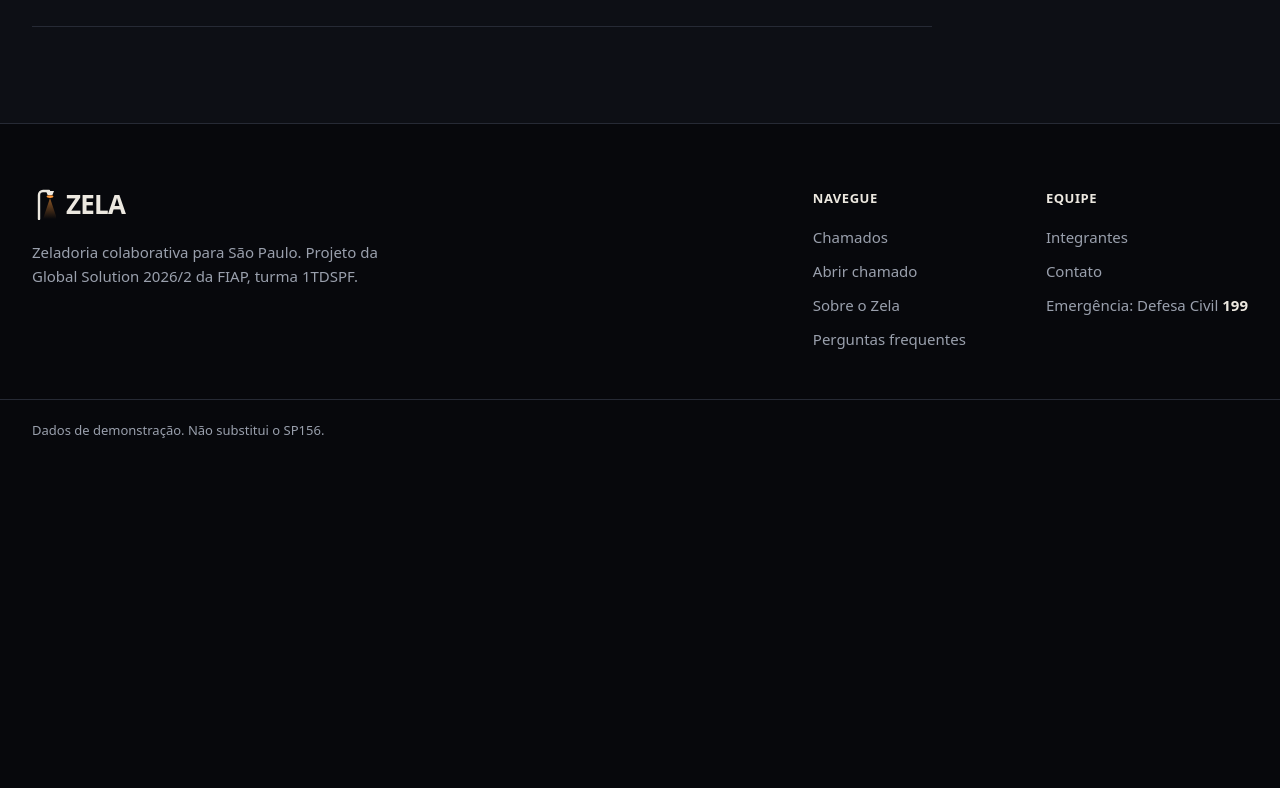
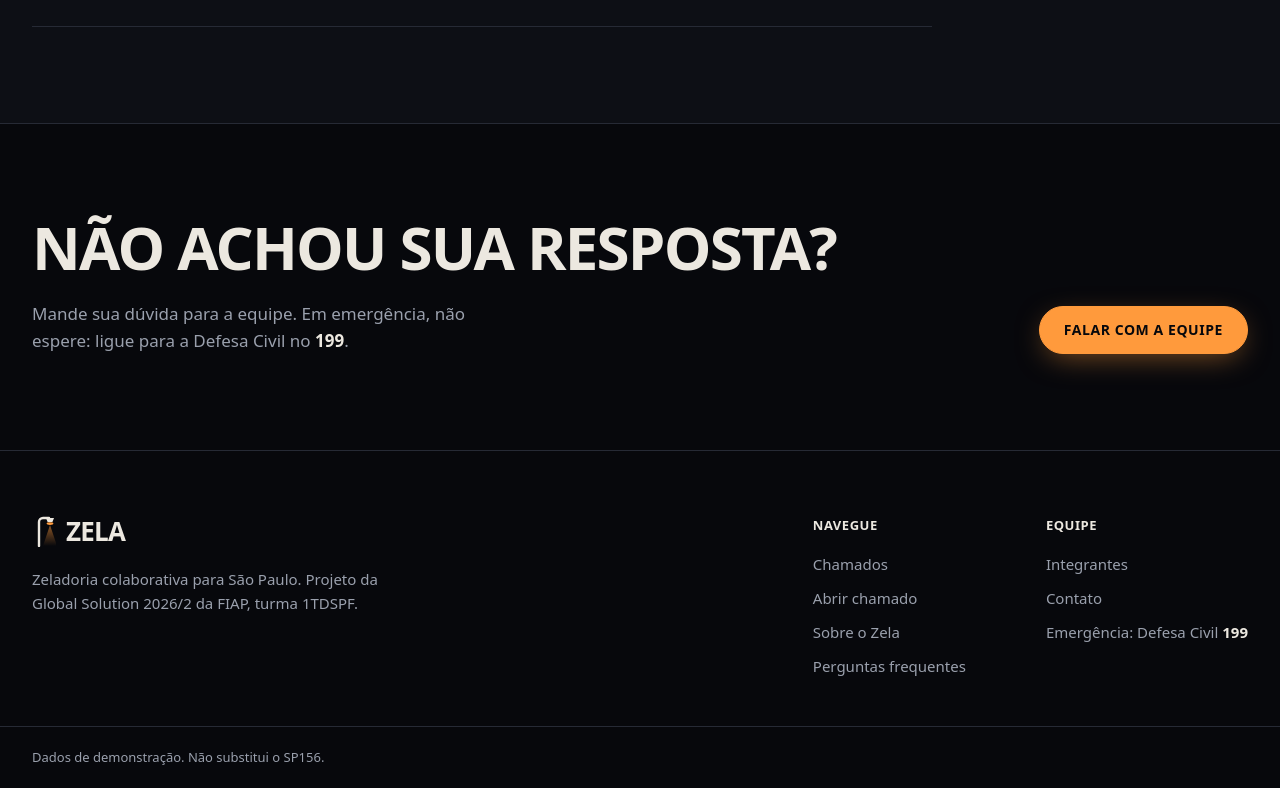
Before and after one commit to LuizHenriqueAAlbarello/Zela, a React (Vite) app: page /faq in a window 1280 px wide. Shown: the part 1461-2249 px from the top of the page. Before the commit the page ends 1922 px from the top, so only its background shows below. Built offline with nearby package versions, Linux system fonts and the light colour scheme.

Commit message:
feat: adiciona bloco de ajuda com link para Contato no FAQ

```diff
--- a/src/pages/Faq.tsx
+++ b/src/pages/Faq.tsx
@@ -1,6 +1,7 @@
 import { useRef } from 'react'
 import LuzesDaCidade from '../components/LuzesDaCidade'
 import Acordeao from '../components/Acordeao'
+import BotaoLink from '../components/Botao'
 import { PERGUNTAS_FAQ } from '../services/faq'
 
 /** Página FAQ: as dúvidas mais comuns sobre o Zela. */
@@ -37,6 +38,24 @@ export default function Faq() {
           </div>
         </div>
       </section>
+
+      {/* Ajuda: para quem não encontrou a resposta na lista */}
+      <section aria-labelledby="titulo-ajuda" className="border-t border-borda">
+        <div className="mx-auto grid max-w-[1320px] gap-8 px-5 py-20 sm:px-8 md:py-24 lg:grid-cols-[1fr_auto] lg:items-end">
+          <div>
+            <h2 id="titulo-ajuda" className="titulo text-[clamp(2.3rem,5vw,3.75rem)]">
+              Não achou sua resposta?
+            </h2>
+            <p className="mt-6 max-w-[50ch] text-mudo">
+              Mande sua dúvida para a equipe. Em emergência, não espere: ligue para a Defesa Civil no{' '}
+              <span className="numeros font-semibold text-papel">199</span>.
+            </p>
+          </div>
+          <BotaoLink para="/contato" className="justify-self-start">
+            Falar com a equipe
+          </BotaoLink>
+        </div>
+      </section>
     </>
   )
 }
```
